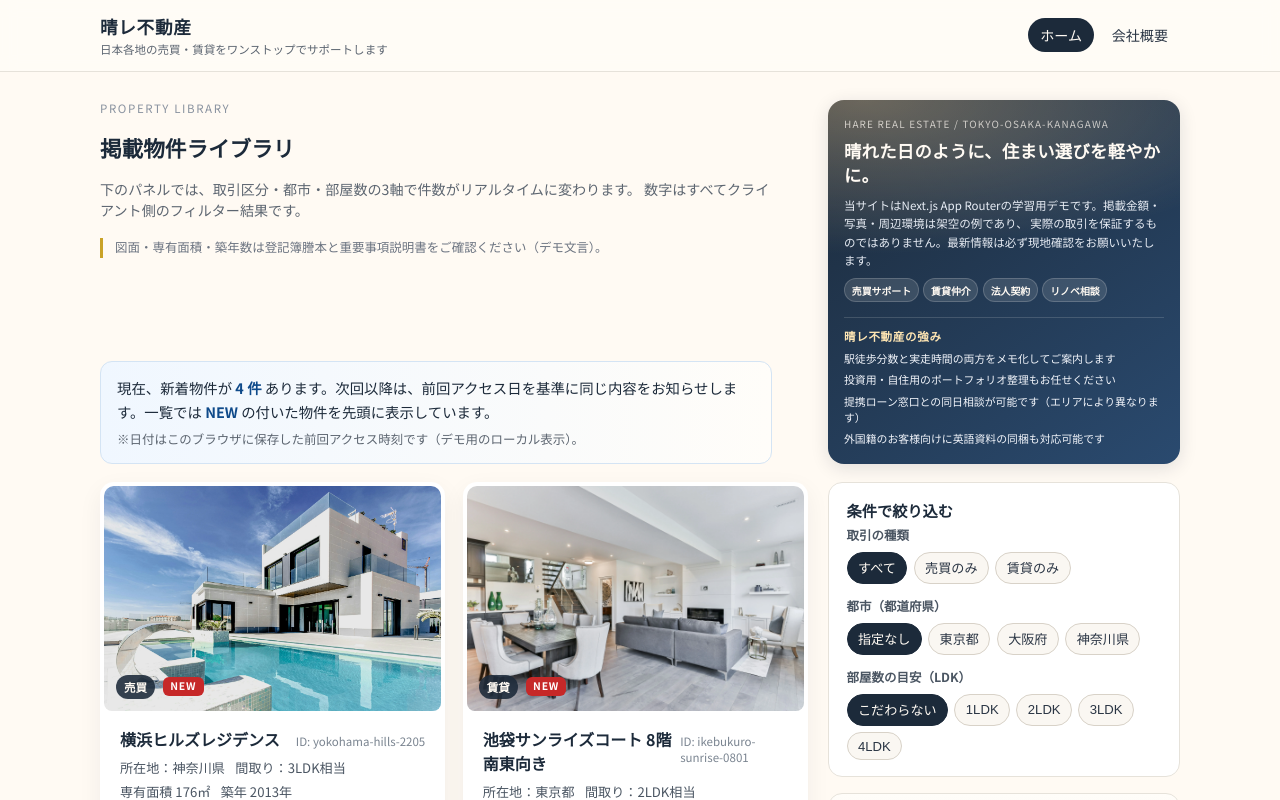
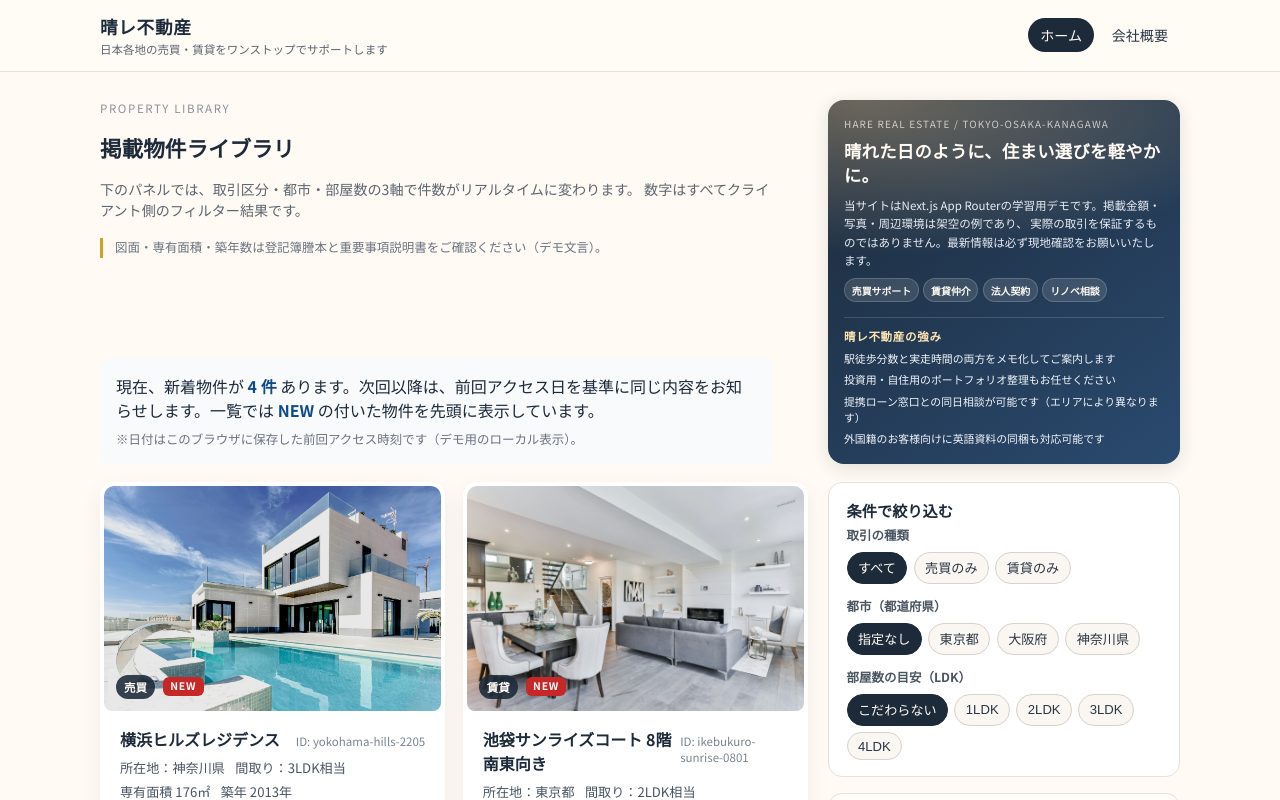
Before and after one commit to whimsical-tech/i18n-nextjs-tutorial, a Next.js app: page / in a window 1280 px wide. Shown: the top 800 px of the page. Built offline with nearby package versions, Linux system fonts and the light colour scheme.

Commit message:
improved loading of last visit notice

```diff
--- a/src/components/LastVisitNotice.module.css
+++ b/src/components/LastVisitNotice.module.css
@@ -1,12 +1,68 @@
 .banner {
-  border-radius: 12px;
-  padding: 0.85rem 1rem;
-  border: 1px solid #d4e4f4;
-  background: linear-gradient(90deg, #f0f7ff, #fffdf9);
-  color: #1c2a3a;
-  font-size: 0.9rem;
-  line-height: 1.65;
+  padding: 1rem;
+  border-radius: 0.5rem;
+  background: #f8fafc;
   margin-top: auto;
+  min-height: 80px;
+}
+
+.skeleton {
+  display: flex;
+  flex-direction: column;
+  gap: 0.5rem;
+}
+
+.skeletonLine {
+  height: 1rem;
+  background: linear-gradient(90deg, #e2e8f0 25%, #cbd5e1 50%, #e2e8f0 75%);
+  background-size: 200% 100%;
+  animation: shimmer 1.5s infinite;
+  border-radius: 0.25rem;
+}
+
+.skeletonLine:first-child {
+  width: 80%;
+}
+
+.skeletonLine:nth-child(2) {
+  width: 100%;
+}
+
+.skeletonMuted {
+  height: 0.75rem;
+  width: 60%;
+  background: #e2e8f0;
+  border-radius: 0.25rem;
+  margin-top: 0.5rem;
+}
+
+@keyframes shimmer {
+  0% {
+    background-position: -200% 0;
+  }
+  100% {
+    background-position: 200% 0;
+  }
+}
+
+/* Content State */
+.content {
+  opacity: 0;
+  animation: fadeIn 0.3s ease forwards;
+  animation-delay: 0.1s;
+}
+
+@keyframes fadeIn {
+  to {
+    opacity: 1;
+  }
+}
+
+.muted {
+  display: block;
+  margin-top: 0.5rem;
+  font-size: 0.78rem;
+  color: #6b7380;
 }
 
 .banner strong {
@@ -14,13 +70,6 @@
   font-weight: 700;
 }
 
-.muted {
-  display: block;
-  margin-top: 0.35rem;
-  font-size: 0.78rem;
-  color: #5c6570;
-}
-
 .hidden {
   visibility: hidden;
   min-height: 3.25rem;
--- a/src/components/LastVisitNotice.tsx
+++ b/src/components/LastVisitNotice.tsx
@@ -6,8 +6,8 @@ import styles from "./LastVisitNotice.module.css";
 
 const STORAGE_KEY = "hare-realestate-last-visit-at";
 
-function formatVisitDate(iso: string) {
-  const d = new Date(iso);
+function formatVisitDate() {
+  const d = new Date();
   if (Number.isNaN(d.getTime())) return iso;
   return new Intl.DateTimeFormat("ja-JP", {
     year: "numeric",
@@ -17,44 +17,35 @@ function formatVisitDate(iso: string) {
   }).format(d);
 }
 
-type VisitState =
-  | { kind: "idle" }
-  | { kind: "first" }
-  | { kind: "return"; previousVisitLabel: string };
+type VisitState = "loading" | "first" | "return";
 
 export function LastVisitNotice() {
-  const [visit, setVisit] = useState<VisitState>({ kind: "idle" });
+  const [visit, setVisit] = useState<VisitState>("loading");
 
   useEffect(() => {
+    // This runs ONLY on client
     const previous = localStorage.getItem(STORAGE_KEY);
-    const nowIso = new Date().toISOString();
-    localStorage.setItem(STORAGE_KEY, nowIso);
+    localStorage.setItem(STORAGE_KEY, new Date().toISOString());
 
-    if (previous) {
-      setVisit({
-        kind: "return",
-        previousVisitLabel: formatVisitDate(previous),
-      });
-    } else {
-      setVisit({ kind: "first" });
-    }
+    const newState = previous ? "return" : "first";
+
+    setVisit(newState);
   }, []);
-
-  if (visit.kind === "idle") {
-    return (
-      <div className={`${styles.banner} ${styles.hidden}`} aria-hidden>
-        &nbsp;
-      </div>
-    );
-  }
 
   return (
     <aside className={styles.banner} role="status" aria-live="polite">
-      {visit.kind === "return" ? (
+      {visit === "loading" ? (
+        <div className={styles.skeleton}>
+          <div className={styles.skeletonLine} />
+          <div className={styles.skeletonLine} />
+          <div className={styles.skeletonMuted} />
+        </div>
+      ) : (
+        <div className={styles.content}>
+          {visit === "return" ? (
             <p>
-          前回のご訪問は <strong>{visit.previousVisitLabel}</strong>{" "}
-          でした。その後、新着物件が{" "}
-          <strong>{NEW_LISTING_COUNT} 件</strong>
+              前回のご訪問は <strong>{formatVisitDate()}</strong>{" "}
+              でした。その後、新着物件が <strong>{NEW_LISTING_COUNT} 件</strong>
               加わっています。一覧では <strong>NEW</strong>{" "}
               の付いた物件を先頭に並べています。
             </p>
@@ -68,6 +59,8 @@ export function LastVisitNotice() {
           <span className={styles.muted}>
             ※日付はこのブラウザに保存した前回アクセス時刻です（デモ用のローカル表示）。
           </span>
+        </div>
+      )}
     </aside>
   );
 }
--- a/src/components/PropertyCard.tsx
+++ b/src/components/PropertyCard.tsx
@@ -43,6 +43,7 @@ export function PropertyCard({
         <div className={styles.thumbContainer}>
           <Image
             src={`/images/${property.id}.webp`}
+            priority={true}
             alt=""
             fill
             sizes="(max-width: 768px) 100vw, 33vw"
```
Lines whose indentation alone changed are shown as unchanged.
